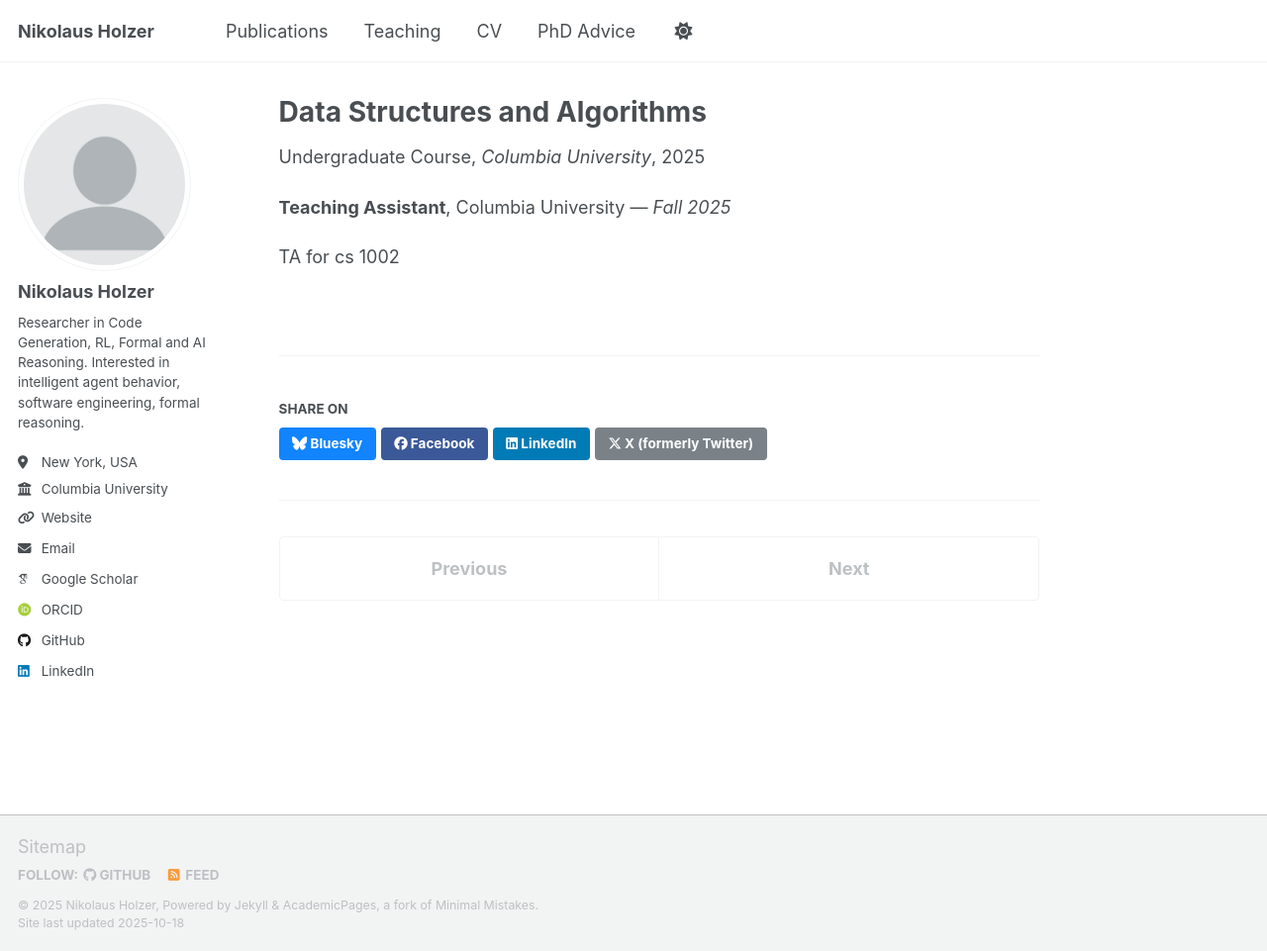
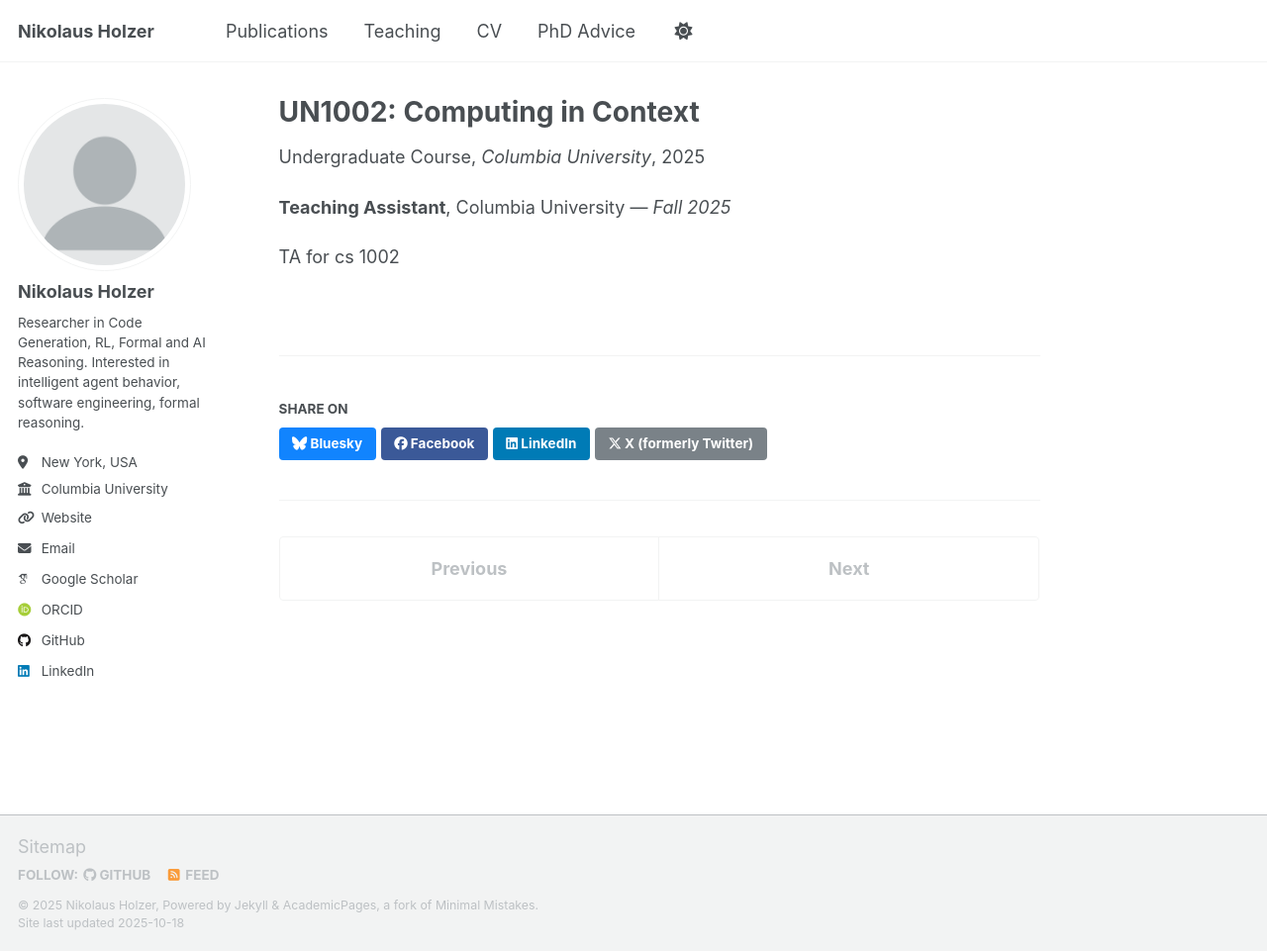
Before and after one commit to nik-hz/nik-hz.github.io, a Jekyll site: the page built from _teaching/COMS_1002_25.md, in a window 1280 px wide and 961 px high. Shown: the whole window at 99% size. Built offline with Jekyll 4.4.1, drawn with Linux system fonts in a browser that asks for light colours; some web fonts are replaced; a script that is not in the unit is left out.

Commit message:
update teaching

```diff
--- a/_teaching/COMS_1002_25.md
+++ b/_teaching/COMS_1002_25.md
@@ -1,5 +1,5 @@
 ---
-title: "Data Structures and Algorithms"
+title: "UN1002: Computing in Context"
 collection: teaching
 type: "Undergraduate Course"
 permalink: /teaching/cs-1002-f25
```
